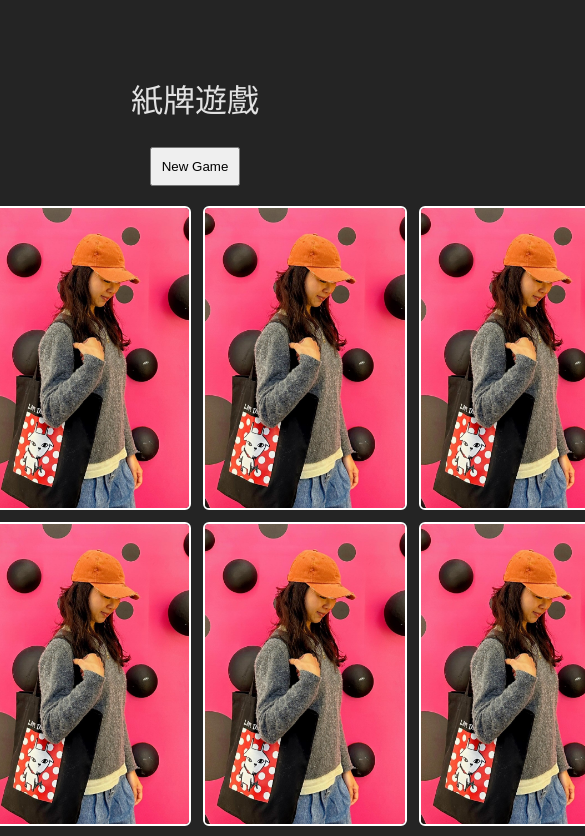
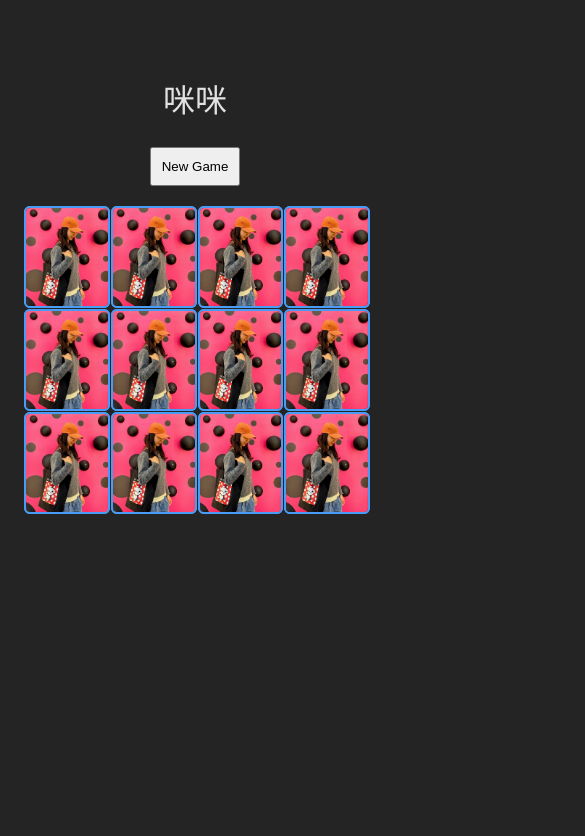
Before and after one commit to kihifung/game-memory-card, a React (Vite) app: page / in a window 390 px wide. Shown: the top 836 px of the page, 585 px wide, since content can reach past the window. Built offline with nearby package versions, Linux system fonts and the light colour scheme.

Commit message:
Add responsive design for mobile phone display

```diff
--- a/src/App.jsx
+++ b/src/App.jsx
@@ -90,7 +90,7 @@
 
   return (
     <>
-      <h1 className="heading">紙牌遊戲</h1>
+      <h1 className="heading">咪咪</h1>
       <div className="flex">
         <button className="restart" onClick={shuffleCards}>
           New Game
--- a/src/components/Card.css
+++ b/src/components/Card.css
@@ -1,9 +1,21 @@
+.container {
+  display: grid;
+  grid-template-columns: repeat(4, 1fr); /* 每列 4 張卡片 */
+  gap: 10px; /* 卡片之間的間距 */
+  justify-content: center; /* 將網格置於中央 */
+  align-items: center;
+}
+
 .card {
+  /* width: 200px; 固定寬度 */
+  /* height: 300px; 固定高度 */
+  width: 100%; /* 卡片寬度自適應容器 */
+  height: 0; /* 先設置高度為 0，使用 padding 比例來保持寬高比 */
+  padding-bottom: 150%; /* 300px 高度相對於 200px 寬度的比例 */
   position: relative;
-  width: 200px; /* 固定寬度 */
-  height: 300px; /* 固定高度 */
   perspective: 1000px; /* 為 3D 翻轉設置透視效果 */
 }
+
 /* .card img {
   display: block;
   border: 2px solid #fff;
@@ -12,11 +24,13 @@
 
 .card .image-container {
   position: absolute;
+  top: 0;
+  left: 0;
   width: 100%;
   height: 100%;
   overflow: hidden; /* 確保多餘部分被裁切 */
   backface-visibility: hidden; /* 隱藏背面圖片 */
-  border: 2px solid #fff;
+  border: 2px solid #499cf5;
   border-radius: 6px;
   transform-style: preserve-3d;
 }
@@ -28,11 +42,14 @@
   object-position: bottom; /* 從底部裁切多餘部分 */
 }
 
-.card .front {
+/* .card .front {
+  position: absolute;
+  width: 100%;
+  height: 100%;
   transform: rotateY(90deg);
   transition: all ease-in 0.2s;
-  /* position: absolute; */
-}
+  backface-visibility: hidden;
+} */
 
 .flipped .front {
   transform: rotateY(0deg);
@@ -49,3 +66,15 @@
   transform: rotateY(90deg);
   transition-delay: 0s;
 }
+
+/* 手機響應式設置 */
+@media (max-width: 768px) {
+  .container {
+    grid-template-columns: repeat(4, 1fr); /* 手機上仍然保持每列 4 張卡片 */
+    gap: 5px; /* 減少間距，適應更小的螢幕 */
+  }
+
+  .card {
+    padding-bottom: 120%; /* 減少卡片高度以適應螢幕 */
+  }
+}
```
